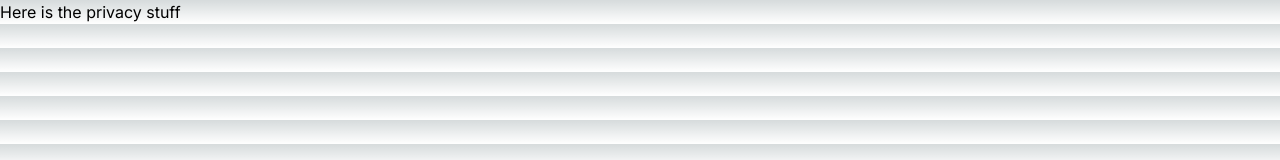
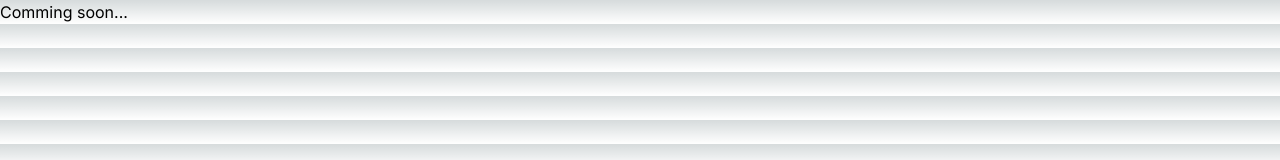
Before and after one commit to jfaussion/Social-paroi, a Next.js app: page /privacy in a window 1280 px wide. Shown: the top 160 px of the page. Built offline with nearby package versions, Linux system fonts and the light colour scheme.

Commit message:
Update privacy place holder

```diff
--- a/app/privacy/page.tsx
+++ b/app/privacy/page.tsx
@@ -3,7 +3,7 @@ export default function PrivacyPage() {
   return (
     <main className="flex items-center justify-center md:h-screen">
       <div className="max-w-sm mx-auto my-8 p-6 bg-gray-900 rounded-lg shadow-md space-y-4">
-        Here is the privacy stuff
+        Comming soon...
       </div>
     </main>
   );
```
